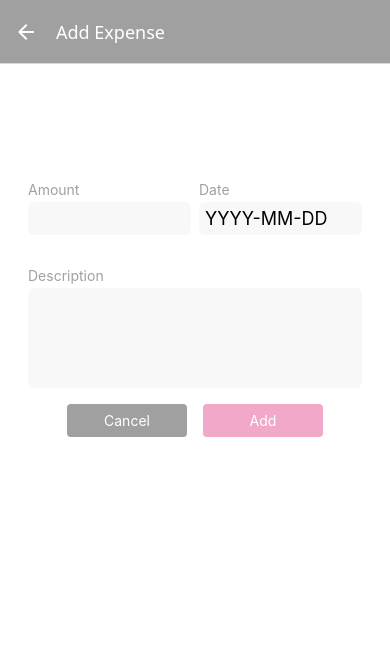
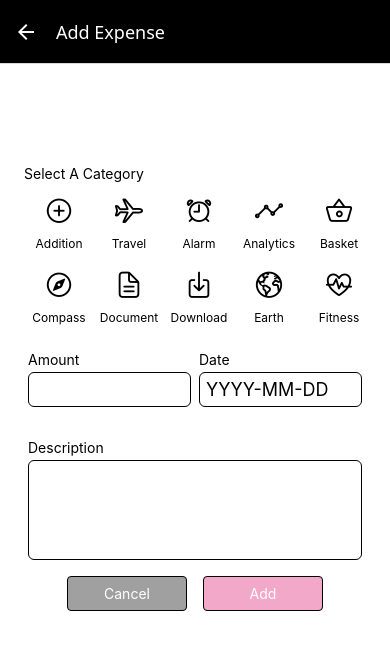
Before and after one commit to Rutwik1801/budget-tracker, a React Native app: screen /ManageExpense in a window 390 px wide. Shown: the top 650 px of the page. Built offline with nearby package versions, Linux system fonts and the light colour scheme.

Commit message:
style changes and categorySelect added

```diff
--- a/components/ExpensesOutput/ExpenseItem.tsx
+++ b/components/ExpensesOutput/ExpenseItem.tsx
@@ -13,7 +13,7 @@ export const ExpenseItem: React.FC<Expense> = ({id, description, amount, date})
     style={({pressed}) => pressed && styles.pressed}
     >
     <View style={styles.expenseItem}>
-      <View>
+      <View style={styles.detailsContainer}>
       <Text style={styles.textBase} >{description}</Text>
       <Text style={styles.textBase}>{getFormattedDate(date)}</Text>
       </View>
@@ -32,15 +32,16 @@ const styles = StyleSheet.create({
   expenseItem: {
     padding: 12,
     marginVertical: 8,
-    backgroundColor: GlobalStyles.colors.primary500,
-    flexDirection: "row",
+    backgroundColor: GlobalStyles.colors.primary800,
+    borderColor: GlobalStyles.colors.primary400,
+    borderRadius: 3,
+    elevation: 3,
+  },
+  detailsContainer: {
+    flexDirection:"row",
     justifyContent: "space-between",
-    borderRadius: 6,
-    elevation: 3,
-    shadowColor: GlobalStyles.colors.gray500,
-    shadowRadius: 4,
-    shadowOffset: {width: 1, height: 1},
-    shadowOpacity: 0.4
+    alignItems: "center",
+    marginBottom: 15,
   },
   textBase: {
     color: GlobalStyles.colors.primary50,
@@ -51,14 +52,12 @@ const styles = StyleSheet.create({
     fontWeight: 'bold'
   },
   amountContainer: {
-    paddingHorizontal: 12,
-    paddingVertical: 4,
-    backgroundColor: "white",
     justifyContent: "center",
-    alignItems: "center",
     borderRadius: 4,
     minWidth: 80
   },
   amount: {
-    color:GlobalStyles.colors.error500, fontWeight: "bold"}
+    color:GlobalStyles.colors.error500,
+    fontSize: 25
+  }
 })
--- a/components/ExpensesOutput/ExpensesOutput.tsx
+++ b/components/ExpensesOutput/ExpensesOutput.tsx
@@ -20,11 +20,11 @@ export const ExpensesOutput: React.FC<{expenses: Expense[], expensesPeriod: stri
 const styles=StyleSheet.create({
   container: {
     flex: 1,
-    padding: 24,
-    backgroundColor: GlobalStyles.colors.primary700,
+    padding: 16,
+    backgroundColor: GlobalStyles.colors.primary50,
   },
   infoText: {
-    color: "white",
+    color: GlobalStyles.colors.primary50,
     fontSize: 16,
     textAlign: "center",
     marginTop: 32
--- a/components/ExpensesOutput/ExpensesSummary.tsx
+++ b/components/ExpensesOutput/ExpensesSummary.tsx
@@ -14,19 +14,21 @@ export const ExpensesSummary:React.FC<{periodName: string, expenses: Expense[]}>
 const styles = StyleSheet.create({
   container: {
     padding: 8,
-    backgroundColor: GlobalStyles.colors.primary50,
+    backgroundColor: GlobalStyles.colors.primary800,
     borderRadius: 6,
     flexDirection: "row",
     justifyContent: "space-between",
     alignItems: "center",
+    minHeight: 50,
+    marginBottom: 4
   },
   period: {
-    fontSize:12,
-    color: GlobalStyles.colors.primary400,
+    fontSize:16,
+    color: GlobalStyles.colors.primary50,
   },
   sum: {
-    fontSize: 16,
+    fontSize: 28,
     fontWeight: "bold",
-    color: GlobalStyles.colors.primary500
+    color: GlobalStyles.colors.primary50
   }
 })
--- a/components/UI/Button.tsx
+++ b/components/UI/Button.tsx
@@ -22,12 +22,14 @@ const styles = StyleSheet.create({
     borderRadius: 4,
     padding: 8,
     backgroundColor: GlobalStyles.colors.accent500,
+    borderColor: "black",
+    borderWidth: 1
   },
   flat: {
     backgroundColor: GlobalStyles.colors.primary200
   },
   buttonText: {
-    color: "white",
+    color: GlobalStyles.colors.primary50,
     textAlign: "center"
   },
   pressed: {
--- /dev/null
+++ b/components/manageExpense/CategorySelect.tsx
@@ -0,0 +1,72 @@
+import { ScrollView, Text, View } from "react-native";
+import { IconButton } from "../UI/IconButton";
+import { useState } from "react";
+import { GlobalStyles } from "../../constants/styles";
+
+const iconsList = [
+  { label: "Addition", value: "add-circle-outline" },
+  { label: "Travel", value: "airplane-outline" },
+  { label: "Alarm", value: "alarm-outline" },
+  { label: "Analytics", value: "analytics-outline" },
+  { label: "Basket", value: "basket-outline" },
+  { label: "Battery", value: "battery-full-outline" },
+  { label: "Book", value: "book-outline" },
+  { label: "Briefcase", value: "briefcase-outline" },
+  { label: "Brush", value: "brush-outline" },
+  { label: "Business", value: "business-outline" },
+  { label: "Calendar", value: "calendar-outline" },
+  { label: "Camera", value: "camera-outline" },
+  { label: "Car", value: "car-outline" },
+  { label: "Chat", value: "chatbubble-outline" },
+  { label: "Checkmark", value: "checkmark-circle-outline" },
+  { label: "Cloud", value: "cloud-outline" },
+  { label: "Compass", value: "compass-outline" },
+  { label: "Document", value: "document-text-outline" },
+  { label: "Download", value: "download-outline" },
+  { label: "Earth", value: "earth-outline" },
+  { label: "Fitness", value: "fitness-outline" },
+  { label: "Flag", value: "flag-outline" },
+  { label: "Folder", value: "folder-outline" },
+  { label: "Gift", value: "gift-outline" },
+  { label: "Globe", value: "globe-outline" },
+  { label: "Heart", value: "heart-outline" },
+  { label: "Home", value: "home-outline" },
+  { label: "Lock", value: "lock-closed-outline" },
+  { label: "Mail", value: "mail-outline" },
+  { label: "Settings", value: "settings-outline" },
+  {label: "Others", value: "code-working-outline"}
+];
+
+// Function to split the array into two equal parts (rows)
+const splitIntoRows = (array, numRows) => {
+  const rowSize = Math.ceil(array.length / numRows);
+  return [array.slice(0, rowSize), array.slice(rowSize)];
+};
+
+const chunkedIcons = splitIntoRows(iconsList, 2); // Split into 2 horizontal rows
+
+export const CategorySelect = () => {
+  const [category, setCategory] = useState({label: "Others", value: "code-working-outline"})
+  const handleIconPress = (selectedCategory) => {
+   setCategory(selectedCategory)
+  }
+
+  return (
+    <View>
+      <Text style={{marginBottom: 5}}>Select A Category</Text>
+    <ScrollView horizontal showsHorizontalScrollIndicator={false}>
+      <View style={{ flexDirection: "column" }}>
+        {chunkedIcons.map((row, rowIndex) => (
+          <View key={rowIndex} style={{ flexDirection: "row", marginBottom: 10 }}>
+            {row.map((icon, index) => (<View style={{width: 70, alignItems:"center"}}>
+              <IconButton key={index} icon={icon.value} size={30} color={GlobalStyles.colors.primary800} onPress={handleIconPress.bind(this, icon)} />
+              <Text style={{color:GlobalStyles.colors.primary800, fontSize: 12}}>{icon.label}</Text>
+            </View>
+            ))}
+          </View>
+        ))}
+      </View>
+    </ScrollView>
+        </View>
+  );
+};
--- a/components/manageExpense/ExpenseForm.tsx
+++ b/components/manageExpense/ExpenseForm.tsx
@@ -1,11 +1,12 @@
-import {  StyleSheet, Text, TextInput, View } from "react-native"
+import {  StyleSheet, Text, View } from "react-native"
 import { Input } from "./Input"
 import { GlobalStyles } from "../../constants/styles"
 import { useContext, useState } from "react"
-import { Expense, ExpensesContext } from "../../store/expenses-context"
+import { ExpensesContext } from "../../store/expenses-context"
 import { IconButton } from "../UI/IconButton"
 import { Button } from "../UI/Button"
 import { getFormattedDate } from "../../utils/date"
+import { CategorySelect } from "./CategorySelect"
 
 type ExpenseFormProps = {
   onSubmit: (expenseObject: any) => void,
@@ -55,6 +56,7 @@ export const ExpenseForm: React.FC<ExpenseFormProps> = ({onSubmit, onCancel, edi
   }
   return <View style={styles.form}>
     <Text style={styles.title} >Your Expense</Text>
+    <CategorySelect />
     <View style={styles.inputsRow}>
     <Input style= {styles.rowInput} label="Amount" textInputConfig={{
       keyboardType: "decimal-pad",
@@ -94,17 +96,17 @@ const styles = StyleSheet.create({
   title: {
     fontSize: 18,
     fontWeight: "bold",
-    color: "white",
+    color: GlobalStyles.colors.primary50,
     marginVertical: 24,
     textAlign: 'center'
   },
   inputsRow: {
     flexDirection: 'row',
-    justifyContent: 'space-between',
-    alignItems: "center"
+    justifyContent: "space-between",
+    alignItems: "stretch"
   },
   rowInput: {
-    flex: 1
+    flex: 1,
   },
   container: {
     flex: 1,
--- a/components/manageExpense/Input.tsx
+++ b/components/manageExpense/Input.tsx
@@ -29,11 +29,11 @@ const styles = StyleSheet.create({
   },
   label: {
     fontSize: 14,
-    color: GlobalStyles.colors.primary400,
+    color: GlobalStyles.colors.primary800,
     marginBottom: 4
   },
   input: {
-backgroundColor: GlobalStyles.colors.primary100,
+borderWidth: 1,
 color:GlobalStyles.colors.primary800,
 padding: 6,
 borderRadius: 6,
--- a/navigation/NavigationWrapper.tsx
+++ b/navigation/NavigationWrapper.tsx
@@ -11,9 +11,9 @@ import { IconButton } from "../components/UI/IconButton";
 export const ExpensesOverview = () => {
   const BottomTabs = createBottomTabNavigator();
   return (<BottomTabs.Navigator screenOptions={({ navigation }) => ({
-    headerStyle: { backgroundColor: GlobalStyles.colors.primary500 },
-    headerTintColor: "white",
-    tabBarStyle: { backgroundColor: GlobalStyles.colors.primary500 },
+    headerStyle: { backgroundColor: GlobalStyles.colors.primary800 },
+    headerTintColor: GlobalStyles.colors.primary50,
+    tabBarStyle: { backgroundColor: GlobalStyles.colors.primary800 },
     tabBarActiveTintColor: GlobalStyles.colors.accent500,
     tabBarInactiveTintColor: GlobalStyles.colors.primary50,
     headerRight: ({ tintColor }) => <IconButton icon="add" size={28} color={tintColor} onPress={() => { navigation.navigate("ManageExpense") }} />
@@ -36,8 +36,8 @@ export const NavigationWrapper = () => {
 
   return <NavigationContainer>
     <Stack.Navigator screenOptions={({ navigation }) => ({
-      headerStyle: { backgroundColor: GlobalStyles.colors.primary200 },
-      headerTintColor: "white",
+      headerStyle: { backgroundColor: GlobalStyles.colors.primary800 },
+      headerTintColor: GlobalStyles.colors.primary50,
     })}>
       <Stack.Screen name="ExpensesOverview" component={ExpensesOverview} options={{ headerShown: false }} />
       <Stack.Screen name="ManageExpense" component={ManageExpenses} options={{
--- a/screens/AllExpenses.tsx
+++ b/screens/AllExpenses.tsx
@@ -1,4 +1,4 @@
-import { Text, View } from "react-native"
+import { View } from "react-native"
 import { ExpensesOutput } from "../components/ExpensesOutput/ExpensesOutput"
 import { useContext } from "react"
 import { ExpensesContext } from "../store/expenses-context"
```
